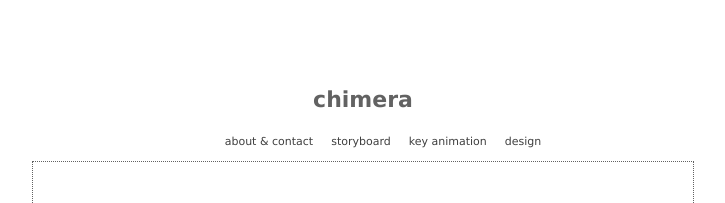
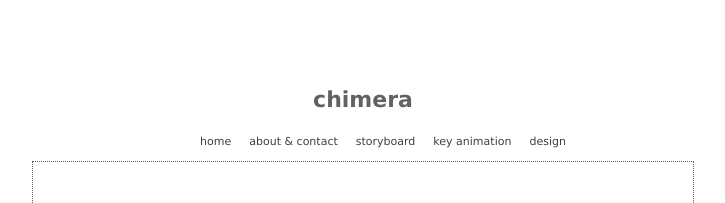
Before and after one commit to chimaeridae/chimaeridae.github.io, a plain HTML site: page animation.html in a window 1280 px wide. Shown: the top 203 px of the page, without its empty margins (285-1010 px from the left). Drawn offline with Linux system fonts and the light colour scheme.

Commit message:
Update animation.html

```diff
--- a/animation.html
+++ b/animation.html
@@ -24,9 +24,10 @@
 
     <nav class="nav-page">
         <ul>
+            <li><a href="/index.html">home</a></li>
             <li><a href="/information.html">about & contact</a></li>
             <li><a href="/story.html">storyboard</a></li>
-        <li><a href="/animation.html">key animation</a></li>
+            <li><a href="/animation.html">key animation</a></li>
             <li><a href="/design.html">design</a></li>
         </ul>
     </nav>
```
